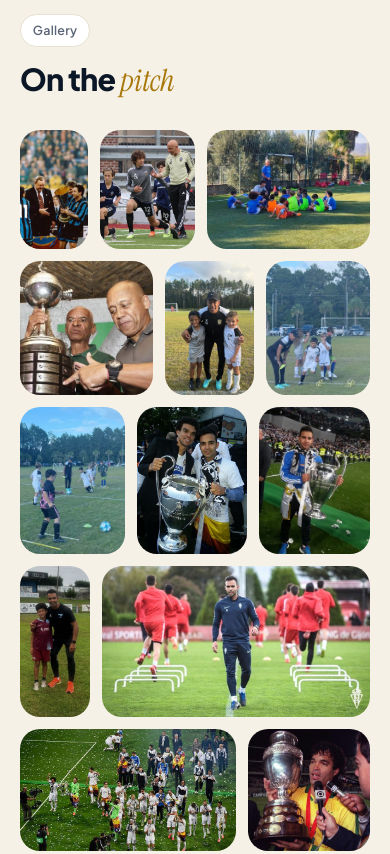
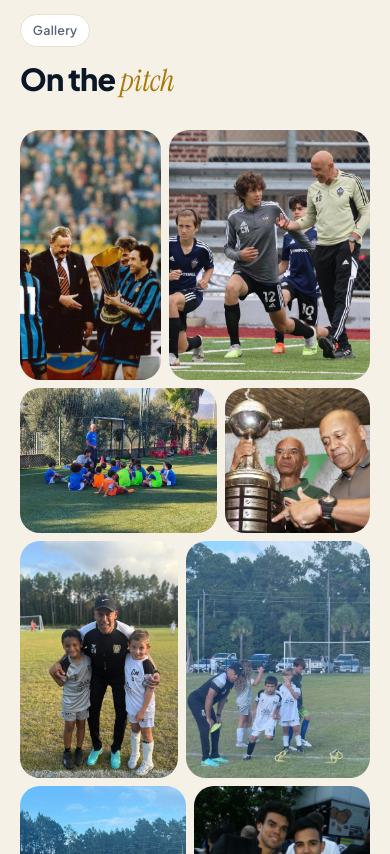
Before and after one commit to michaelsemkhorproductions/legends-camp, a plain HTML site: page index.html in a window 390 px wide. Shown: the part 6280-7134 px from the top of the page. Drawn offline with Linux system fonts and the light colour scheme.

Commit message:
Mobile fixes: gallery slivers, phone-number wrap, small tap targets
On phones the gallery rows now hold at most 3 photos, aim taller (200px) and
avoid tiles narrower than ~120px; the narrowest photo went from 68px to 105px
wide at 390px. The FAQ phone number no longer breaks at its hyphens, and the
footer and FAQ contact links get bigger tap areas below 900px.

```diff
--- a/css/styles.css
+++ b/css/styles.css
@@ -567,8 +567,8 @@ em { font-family: var(--font-accent); font-style: italic; font-weight: 400; lett
 .gallery-photo a, .gallery-photo picture, .gallery-photo img { display: block; width: 100%; }
 .gallery-photo img { height: auto; }
 .gallery-photo a:focus-visible { outline: 3px solid var(--gold); outline-offset: -3px; }
-.gallery-stream.is-justified { display: flex; flex-direction: column; flex-wrap: nowrap; }
-.gallery-row { display: flex; gap: 12px; width: 100%; }
+.gallery-stream.is-justified { display: flex; flex-direction: column; flex-wrap: nowrap; gap: var(--gallery-gap, 12px); }
+.gallery-row { display: flex; gap: var(--gallery-gap, 12px); width: 100%; }
 .gallery-row .gallery-photo { flex: var(--photo-ratio) 1 0; height: 100%; }
 .gallery-row .gallery-photo a, .gallery-row .gallery-photo picture, .gallery-row .gallery-photo img { height: 100%; }
 .gallery-row .gallery-photo img { object-fit: contain; }
@@ -609,3 +609,10 @@ em { font-family: var(--font-accent); font-style: italic; font-weight: 400; lett
   .hero--v2 .hero__actions .btn-split__label { height: 52px; font-size: .9rem; padding-inline: .7em; }
   .hero--v2 .hero__actions .btn--line { height: 52px; font-size: .82rem; padding-inline: .7em; }
 }
+
+/* Mobile fixes (2026-10-21). */
+.faq__contact a[href^="sms:"] { white-space: nowrap; }
+@media (max-width: 899px) {
+  .site-footer__links a { display: inline-flex; align-items: center; min-height: 44px; }
+  .faq__contact a { display: inline-block; padding-block: .3rem; }
+}
--- a/js/gallery.js
+++ b/js/gallery.js
@@ -2,20 +2,26 @@
   "use strict";
 
   // Fit every row without cropping or leaving a partial coach row empty.
-  function planRows(ratios, width, targetHeight, gap) {
+  // maxPerRow and minWidth are optional: on phones they stop tall portraits
+  // from being squeezed into thin slivers.
+  function planRows(ratios, width, targetHeight, gap, maxPerRow, minWidth) {
     var count = ratios.length;
     var costs = Array(count + 1).fill(Infinity);
     var previous = Array(count + 1).fill(-1);
+    maxPerRow = maxPerRow || 8;
     costs[0] = 0;
     for (var end = 1; end <= count; end++) {
       var sum = 0;
-      for (var start = end - 1; start >= Math.max(0, end - 8); start--) {
+      var narrowest = Infinity;
+      for (var start = end - 1; start >= Math.max(0, end - maxPerRow); start--) {
         sum += ratios[start];
+        narrowest = Math.min(narrowest, ratios[start]);
         var length = end - start;
         var height = (width - gap * (length - 1)) / sum;
         if (height <= 0) continue;
         var deviation = (height - targetHeight) / targetHeight;
-        var cost = costs[start] + deviation * deviation * length + (length === 1 && count > 1 ? 4 : 0);
+        var thin = minWidth && height * narrowest < minWidth ? 6 * (1 - (height * narrowest) / minWidth) : 0;
+        var cost = costs[start] + deviation * deviation * length + thin + (length === 1 && count > 1 ? 4 : 0);
         if (cost < costs[end]) { costs[end] = cost; previous[end] = start; }
       }
     }
@@ -43,9 +49,12 @@
     var width = gallery.clientWidth;
     if (!width || Math.abs(width - lastWidth) < 1) return;
     lastWidth = width;
-    var target = width < 600 ? 170 : width < 900 ? 210 : 240;
+    var phone = width < 600;
+    var target = phone ? 200 : width < 900 ? 210 : 240;
+    var gap = phone ? 8 : 12;
     var fragment = document.createDocumentFragment();
-    planRows(ratios, width, target, 12).forEach(function (row) {
+    gallery.style.setProperty("--gallery-gap", gap + "px");
+    planRows(ratios, width, target, gap, phone ? 3 : 8, phone ? 120 : 0).forEach(function (row) {
       var element = document.createElement("div");
       element.className = "gallery-row";
       element.style.height = row.height + "px";
```
